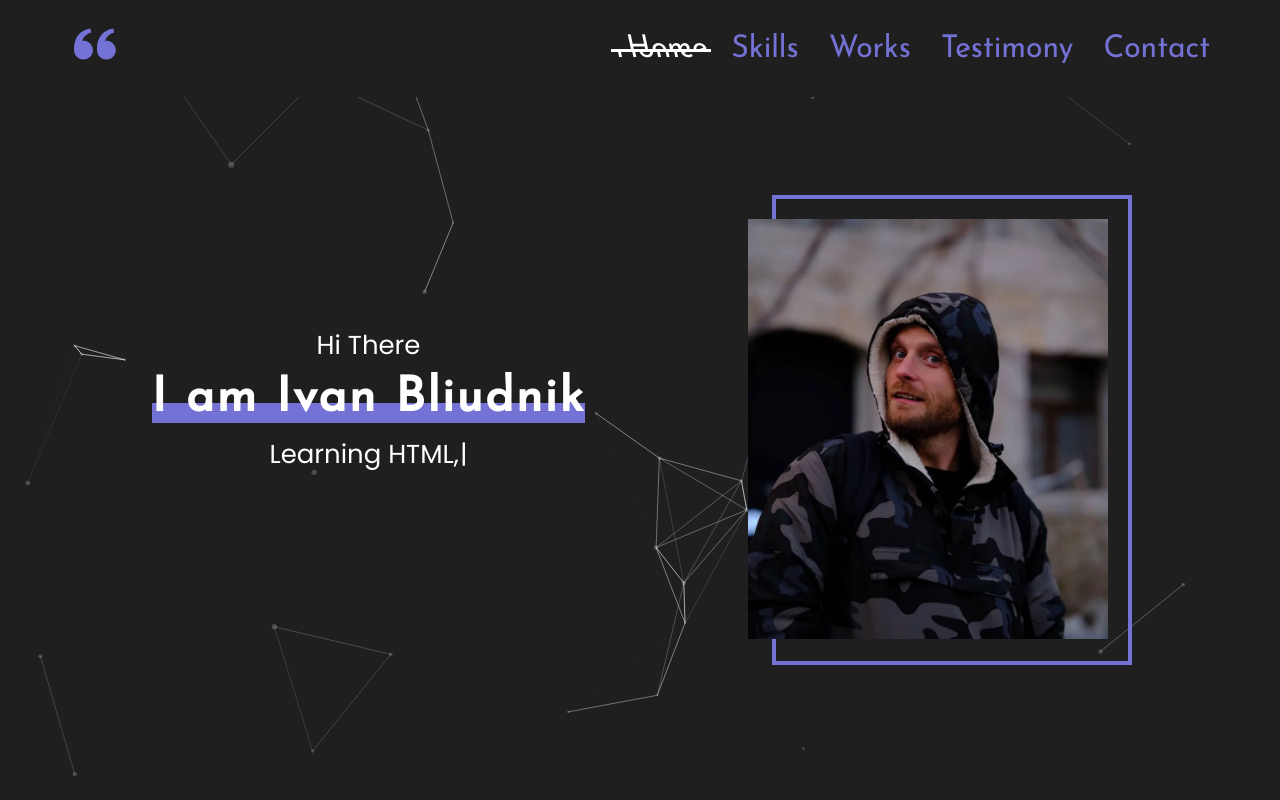
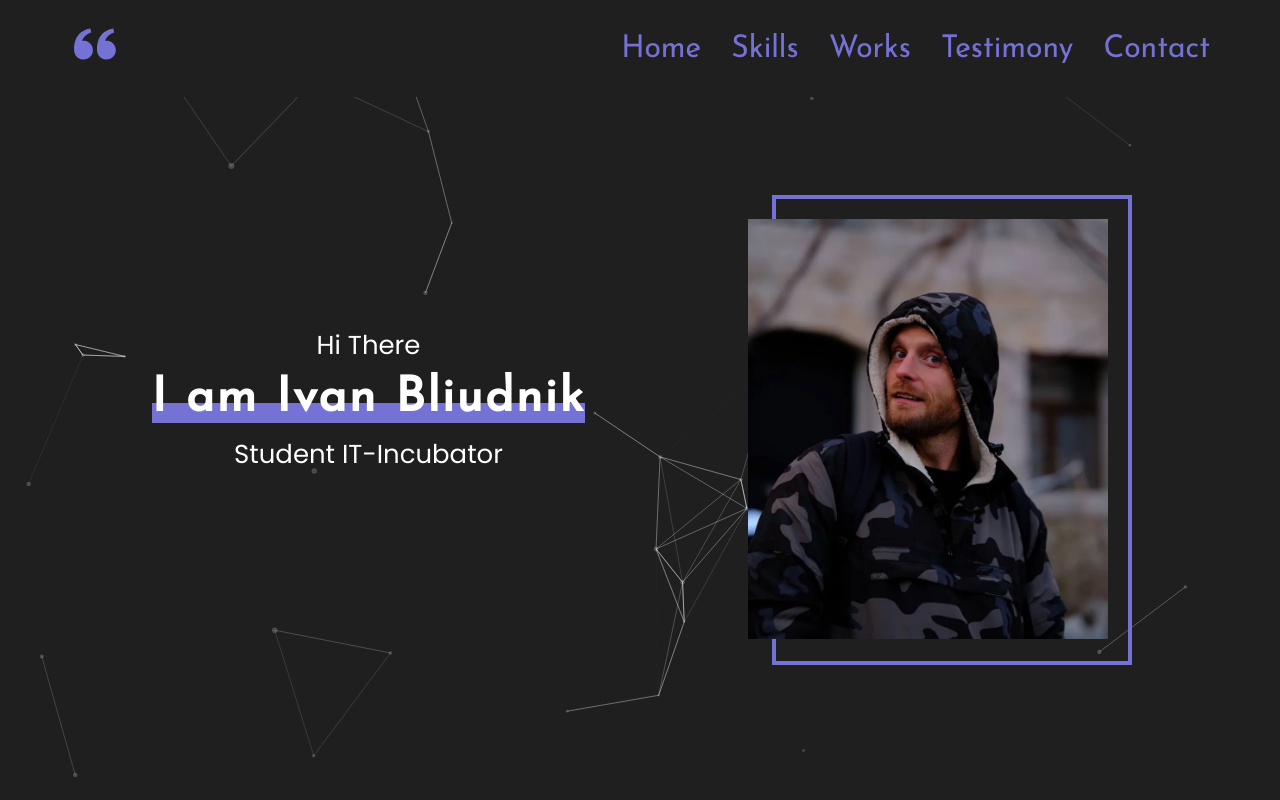
Before and after one commit to IvanBliudnik/Portfolio, a React app: page / in a window 1280 px wide. Shown: the top 800 px of the page. Built offline with nearby package versions, Linux system fonts and the light colour scheme.

Commit message:
15.04.2024 14:30

```diff
--- a/package.json
+++ b/package.json
@@ -44,7 +44,7 @@
     "postcss-normalize": "10.0.1",
     "postcss-preset-env": "7.0.1",
     "prompts": "2.4.2",
-    "react": "^18.2.0",
+    "react": "18.2.0",
     "react-alice-carousel": "^2.9.1",
     "react-app-polyfill": "3.0.0",
     "react-dev-utils": "12.0.1",
@@ -62,7 +62,6 @@
     "styled-components": "^6.1.8",
     "tailwindcss": "3.0.2",
     "terser-webpack-plugin": "5.2.5",
-    "tsparticles": "^3.3.0",
     "tsparticles-slim": "^2.12.0",
     "typescript": "4.4.2",
     "typewriter-effect": "^2.21.0",
--- a/src/App.tsx
+++ b/src/App.tsx
@@ -9,6 +9,8 @@ import {Contact} from "./layout/sections/contacts/Contacts";
 import {Slogan} from "./layout/sections/slogan/Slogan";
 import {Footer} from "./layout/footer/Footer";
 import {Particle} from "./components/particle/Particle";
+import {GoTopBtn} from "./components/gotopbtn/Gotopbtn";
+
 
 function App() {
     return (
@@ -22,6 +24,7 @@ function App() {
             <Contact/>
             <Slogan/>
             <Footer/>
+            <GoTopBtn/>
         </div>
     );
 }
--- a/src/components/Button.ts
+++ b/src/components/Button.ts
@@ -3,7 +3,7 @@ import {Theme} from "../styles/Theme";
 
 
 export const StyleButton = styled.button`
-    width: 30%;
+    width: 100px;
     height: 32px;
     font-size: 14px;
     font-weight: 400;
@@ -28,7 +28,7 @@ export const StyleButton = styled.button`
         content: "";
         display: inline-block;
         height: 10px;
-        width: 25%;
+        width: 60%;
         background-color: ${Theme.colors.accent};
 
         position: absolute;
--- /dev/null
+++ b/src/components/gotopbtn/Gotopbtn.tsx
@@ -0,0 +1,39 @@
+// @ts-ignore
+import React, {useEffect, useState} from 'react';
+import styled from "styled-components";
+import {Icon} from "../icon/Icon";
+import {animateScroll as scroll} from "react-scroll";
+
+export const GoTopBtn = () => {
+    // сетаем кнопку при скроле вниз на 200 пунктов
+    const [showBtn, setshowBtn] = useState(false)
+
+    useEffect(()=> {
+        window.addEventListener("scroll", () => {
+            if(window.scrollY > 200) {
+                setshowBtn(true)
+            } else {
+                setshowBtn(false)
+            }
+        })
+    }, [])
+
+    return (
+
+        <>
+            {showBtn && (
+                <StyledGoTopBtn onClick = {()=>{scroll.scrollToTop()}}>
+                    <Icon iconId={"arrowUp"} height={"15"} width={"16"} viewBox={"0 0 16 15"}/>
+                </StyledGoTopBtn>
+            )}
+        </>
+    );
+};
+
+const StyledGoTopBtn = styled.button`
+    background-color: rgba(0, 0, 0, 0.3);
+    padding: 8px;
+    position: fixed;
+    right: 30px;
+    bottom: 30px;
+`
--- a/src/layout/header/headerMenu/menu/Menu.tsx
+++ b/src/layout/header/headerMenu/menu/Menu.tsx
@@ -31,6 +31,7 @@ export const Menu: React.FC = () => {
                         activeClass="active"
                         to = {item.href}
                         smooth={true}
+                        offset={5}
                         spy={true}>
                         {item.title}
                         <S.Mask>
--- a/src/layout/sections/contacts/Contacts.tsx
+++ b/src/layout/sections/contacts/Contacts.tsx
@@ -3,18 +3,21 @@ import {StyleButton} from "../../../components/Button";
 import {Container} from "../../../components/Container";
 import {SectionTitle} from "../../../components/SectionTitle";
 import {SC} from "./StyleContacts"
+import {FlexContainer} from "../../../components/FlexContainer";
 
 export const Contact:React.FC = () => {
     return (
         <SC.Contacts id={"contact"}>
             <Container>
                 <SectionTitle>Contact</SectionTitle>
+                <FlexContainer>
                 <SC.Form>
                     <SC.Field placeholder={"Name"}/>
                     <SC.Field placeholder={"Surname"}/>
                     <SC.Field as={"textarea"} placeholder={"Message"}/>
                     <StyleButton type={"submit"}>Send message</StyleButton>
                 </SC.Form>
+                </FlexContainer>
             </Container>
         </SC.Contacts>
     );
--- a/src/layout/sections/main/Main.tsx
+++ b/src/layout/sections/main/Main.tsx
@@ -2,37 +2,21 @@ import React from 'react';
 import photo from "./../../../assets/images/photo.webp"
 import {FlexContainer} from "../../../components/FlexContainer";
 import {Container} from "../../../components/Container";
-import {S} from "./MainStyles";
-import Typewriter from 'typewriter-effect';
-import Tilt from 'react-parallax-tilt';
-
+import {S} from "./MainStyles"
 
 export const Main:React.FC = () => {
     return (
-        <S.Main id = "home">
+        <S.Main id={"home"}>
             <Container>
                 <FlexContainer align={"center"} justify={"space-around"} wrap={"wrap"}>
                     <div>
                         <S.SmallText>Hi There</S.SmallText>
                         <S.NameTitle><span>I am Ivan Bliudnik</span></S.NameTitle>
-                        <S.MainTitle>
-                            {/*для CEO продвижения скрин ридера нужно сделать так*/}
-                            <p>'I am student of it-incubator', "Learning HTML, CSS"</p>
-                            <Typewriter
-                                options={{
-                                    strings: ['I am student of it-incubator', "Learning HTML, CSS"],
-                                    autoStart: true,
-                                    loop: true,
-                                    delay: 50, //скорость печати текста
-                                }}
-                            />
-                        </S.MainTitle>
+                        <S.MainTitle>Student IT-Incubator</S.MainTitle>
                     </div>
-                    <Tilt>
                     <S.PhotoWrapper>
                         <S.Photo src={photo} alt=""/>
                     </S.PhotoWrapper>
-                    </Tilt>
                 </FlexContainer>
             </Container>
         </S.Main>
--- a/src/layout/sections/main/MainStyles.tsx
+++ b/src/layout/sections/main/MainStyles.tsx
@@ -46,9 +46,6 @@ const Photo = styled.img`
 
 const MainTitle = styled.h1`
     ${font({weight: 400, Fmax: 27, Fmin: 20})}
-    p {
-      display: none;
-    }
 `
 
 const NameTitle = styled.h2`
--- a/src/styles/GlobalStyle.tsx
+++ b/src/styles/GlobalStyle.tsx
@@ -1,4 +1,3 @@
-import React from 'react';
 import {createGlobalStyle} from "styled-components";
 import {Theme} from "./Theme";
 
```
Also changed, not shown: src/assets/images/icons-sprite.svg, 1 other file (tests, documents, lock files or other folders).
